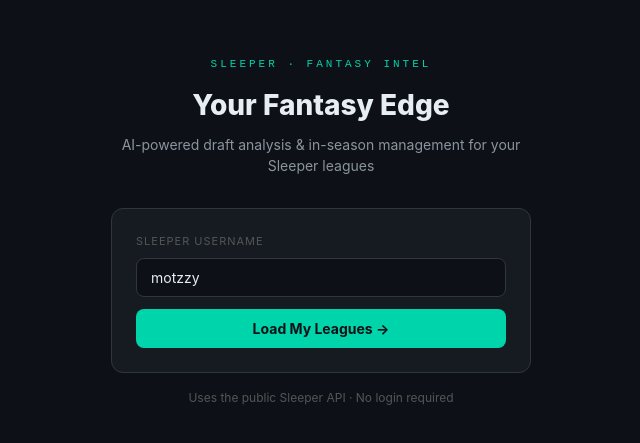
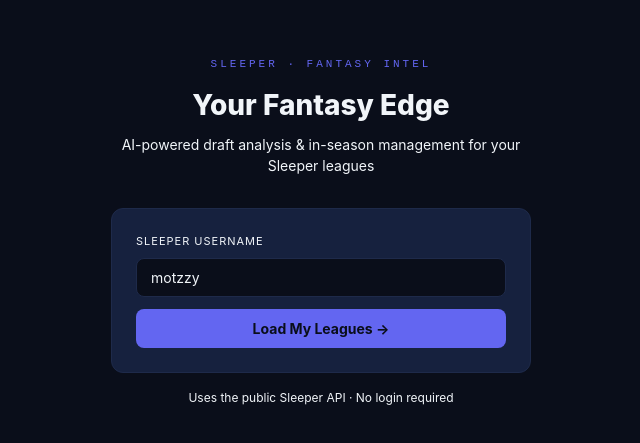
Before and after one commit to motzzyio/sleeper-fantasy-intel, a Next.js app: page / in a window 1280 px wide. Shown: the part 169-612 px from the top of the page, without its empty margins (319-959 px from the left). Built offline with nearby package versions, Linux system fonts and the light colour scheme.

Commit message:
style: replace CSS design system with indigo/purple sports dashboard palette

```diff
--- a/src/app/globals.css
+++ b/src/app/globals.css
@@ -1,23 +1,28 @@
 *, *::before, *::after { box-sizing: border-box; margin: 0; padding: 0; }
 
 :root {
-  --bg: #0d1117;
-  --bg2: #161b22;
-  --bg3: #21262d;
-  --border: #30363d;
-  --text: #e6edf3;
-  --muted: #8b949e;
-  --dim: #555;
-  --accent: #00d4aa;
-  --accent-dim: #00d4aa22;
-  --accent-border: #00d4aa44;
-  --red: #e74c3c;
-  --green: #27ae60;
-  --blue: #2980b9;
-  --orange: #f39c12;
-  --purple: #8e44ad;
-  --gray: #7f8c8d;
-  --gold: #f1c40f;
+  --bg: #0a0e1a;
+  --bg2: #16213e;
+  --bg3: #1e1b4b;
+  --border: #1e2a4a;
+  --text: #f1f5f9;
+  --text2: #818cf8;
+  --text3: #6b7280;
+  --accent: #6366f1;
+  --accent2: #8b5cf6;
+  --accent-text: #a5b4fc;
+  --red: #dc2626;
+  --green: #059669;
+  --blue: #3b82f6;
+  --orange: #f59e0b;
+  --purple: #7c3aed;
+  --gray: #6b7280;
+  --gold: #f59e0b;
+  --tag-trade: #7c3aed;
+  --tag-waiver: #059669;
+  --tag-injury: #dc2626;
+  --tag-start: #2563eb;
+  --tag-sit: #d97706;
 }
 
 html, body {
@@ -58,3 +63,111 @@
   button { min-height: 40px; }
   input  { min-height: 44px; }
 }
+
+.gradient-hero {
+  background: linear-gradient(135deg, #1e1b4b, #16213e);
+}
+
+.gradient-btn {
+  background: linear-gradient(135deg, var(--accent), var(--accent2));
+  border: none;
+  color: #fff;
+  font-weight: 700;
+  cursor: pointer;
+  border-radius: 10px;
+  min-height: 48px;
+  width: 100%;
+  font-size: 14px;
+}
+
+.gradient-btn:active {
+  opacity: 0.85;
+}
+
+.tag {
+  display: inline-block;
+  font-size: 9px;
+  font-weight: 700;
+  padding: 3px 8px;
+  border-radius: 5px;
+  color: #fff;
+  white-space: nowrap;
+  text-align: center;
+  min-width: 44px;
+}
+
+.tag-TRADE  { background: var(--tag-trade); }
+.tag-WAIVER { background: var(--tag-waiver); }
+.tag-INJURY { background: var(--tag-injury); }
+.tag-START  { background: var(--tag-start); }
+.tag-SIT    { background: var(--tag-sit); }
+
+.verdict-ACCEPT  { color: #10b981; font-weight: 700; }
+.verdict-DECLINE { color: #ef4444; font-weight: 700; }
+.verdict-COUNTER { color: #f59e0b; font-weight: 700; }
+
+.pulse-dot {
+  width: 7px;
+  height: 7px;
+  border-radius: 50%;
+  background: var(--accent);
+  animation: pulse 2s ease-in-out infinite;
+}
+
+.pill {
+  display: inline-flex;
+  align-items: center;
+  gap: 6px;
+  padding: 6px 14px;
+  border-radius: 20px;
+  font-size: 12px;
+  cursor: pointer;
+  min-height: 36px;
+  white-space: nowrap;
+}
+
+.pill-active {
+  background: var(--bg3);
+  color: var(--accent-text);
+  border: none;
+}
+
+.pill-inactive {
+  background: var(--bg2);
+  color: var(--text3);
+  border: none;
+}
+
+.chip {
+  display: inline-flex;
+  align-items: center;
+  gap: 6px;
+  background: var(--bg3);
+  color: var(--accent-text);
+  padding: 6px 12px;
+  border-radius: 20px;
+  font-size: 12px;
+}
+
+.chip-remove {
+  background: none;
+  border: none;
+  color: var(--accent-text);
+  cursor: pointer;
+  padding: 0;
+  font-size: 14px;
+  line-height: 1;
+}
+
+.chip-add {
+  display: inline-flex;
+  align-items: center;
+  background: var(--bg2);
+  color: var(--text3);
+  padding: 6px 12px;
+  border-radius: 20px;
+  font-size: 12px;
+  border: 1px dashed #374151;
+  cursor: pointer;
+  min-height: 36px;
+}
```
